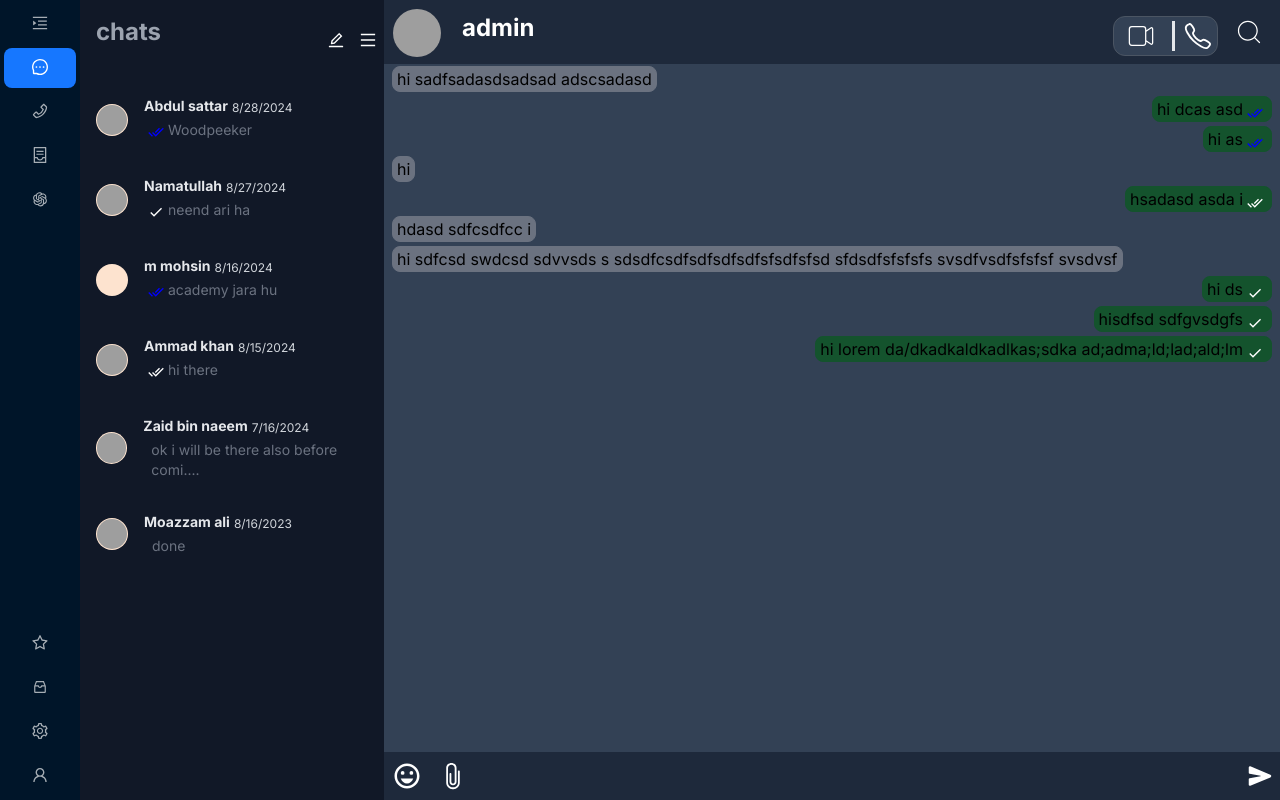
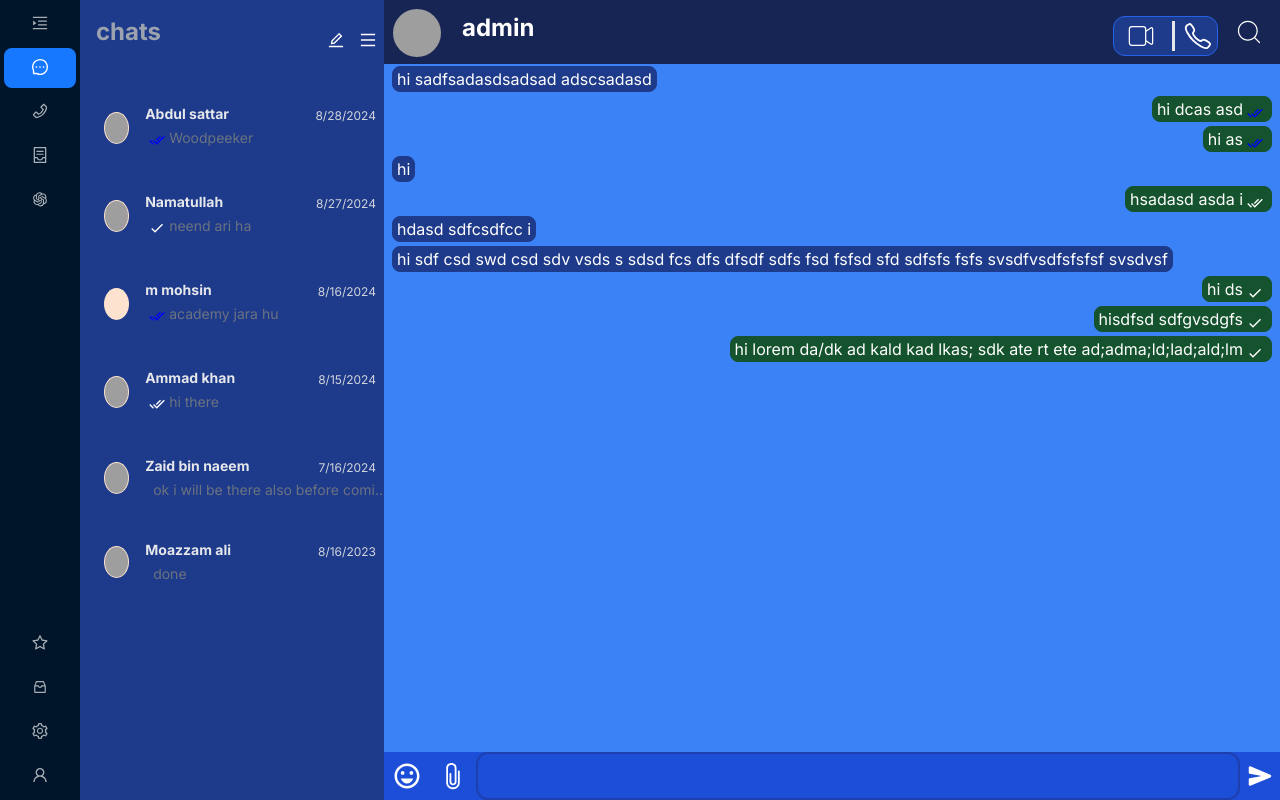
Before and after one commit to MAmmaadTehseen/chatapp, a Next.js app: page / in a window 1280 px wide. Built offline with nearby package versions, Linux system fonts and the light colour scheme; grey boxes are pictures that could not be loaded.

Commit message:
resposiveness

```diff
--- a/src/app/components/chatBox.tsx
+++ b/src/app/components/chatBox.tsx
@@ -41,7 +41,7 @@ const msg = [
     },
     {
         id: 7,
-        text: 'hi sdfcsd swdcsd sdvvsds s sdsdfcsdfsdfsdfsdfsfsdfsfsd sfdsdfsfsfsfs svsdfvsdfsfsfsf svsdvsf',
+        text: 'hi sdf csd swd csd sdv vsds s sdsd fcs dfs dfsdf sdfs fsd fsfsd sfd sdfsfs fsfs svsdfvsdfsfsfsf svsdvsf',
         status: 'recived',
         timestamp: new Date(),
     },
@@ -59,7 +59,7 @@ const msg = [
     },
     {
         id: 10,
-        text: 'hi lorem da/dkadkaldkadlkas;sdka ad;adma;ld;lad;ald;lm',
+        text: 'hi lorem da/dk ad kald kad lkas; sdk ate rt ete ad;adma;ld;lad;ald;lm',
         status: 'sent',
         timestamp: new Date(),
     }
@@ -72,11 +72,11 @@ const user = [{
 
 export default function chatBox() {
     return (
-        <div className='bg-slate-800 h-screen flex flex-col justify-between'>
+        <div className='bg-blue-950 h-screen flex flex-col justify-between'>
             <div className=''>
                 <ChatBoxhead user={user} />
             </div>
-            <div className='bg-slate-700 grow'>
+            <div className='bg-blue-500 grow'>
                 <ChatBoxMain msg={msg} />
             </div>
             <div >
--- a/src/app/components/chatBoxFooter.tsx
+++ b/src/app/components/chatBoxFooter.tsx
@@ -5,10 +5,10 @@ import { IoSend } from "react-icons/io5";
 
 export default function chatBoxFooter() {
     return (
-        <div className='h-12 flex bg-slate-800 '>
+        <div className='h-12 flex bg-blue-700 '>
             <button> <MdOutlineEmojiEmotions className='text-3xl m-2 text-white' /></button>
             <button><IoIosAttach className='text-3xl m-2 text-white' /></button>
-            <input className='w-full bg-slate-800 p-2 focus:outline-0 hover:bg-gray-700 text-white' type='text' />
+            <input className='w-full bg-blue-700 border-blue-800 border-2 rounded-xl p-2 focus:outline-0 hover:bg-blue-800 focus:bg-blue-800 text-white' type='text' />
             <button className=''><IoSend className='m-2 text-2xl text-white' /></button>
         </div>
     )
--- a/src/app/components/chatBoxHeader.tsx
+++ b/src/app/components/chatBoxHeader.tsx
@@ -15,7 +15,7 @@ export default function chatBoxhead(props: any) {
                 {user[0].name}
             </div>
             <div className='flex'>
-                <div className='flex  my-4 h-10  bg-slate-700 rounded-xl p-1 border border-gray-600'>
+                <div className='flex  my-4 h-10  bg-blue-900 rounded-xl p-1 border border-blue-600'>
                     <button> <CiVideoOn className=' mx-2 text-3xl text-white' /></button>
                     <div className='border mx-2 border-l-2'></div>
                     <button><IoCallOutline className=' text-3xl text-white' /></button>
--- a/src/app/components/chatBoxMain.tsx
+++ b/src/app/components/chatBoxMain.tsx
@@ -16,7 +16,7 @@ export default function chatBoxMain(props: any) {
                             {
                                 msg.status != "recived" &&
                                 <div className='flex justify-end '>
-                                    <div className={`flex border border-green-900 rounded-lg w-fit px-1 m-0.5 mx-2  ${msg.status === "recived" ? "bg-gray-500" : "bg-green-900"}  `}>
+                                    <div className={`flex border text-white border-green-900 rounded-lg w-fit px-1 m-0.5 mx-2  ${msg.status === "recived" ? "bg-gray-500" : "bg-green-900"}  `}>
                                         <div className=''> {msg.text}</div>
                                         <div className='px-1 flex justify-end items-end'>{msg.status === 'sent' ? <MdDone color="white" /> : msg.status === 'delivered' ? <MdDoneAll color="white" /> : msg.status === 'read' ? <MdDoneAll color="blue" /> : ""}</div>
                                     </div>
@@ -25,7 +25,7 @@ export default function chatBoxMain(props: any) {
                             {
                                 msg.status == "recived" &&
                                 <div className='flex justify-start '>
-                                    <div className={` border border-gray-500 rounded-lg w-fit px-1 m-0.5 mx-2  ${msg.status === "recived" ? "bg-gray-500" : "bg-green-600"}  `}>
+                                    <div className={`text-white border border-blue-900 rounded-lg w-fit px-1 m-0.5 mx-2  ${msg.status === "recived" ? "bg-blue-900" : "bg-green-600"}  `}>
                                         <div className=''> {msg.text}</div>
                                         <div className='px-1 flex justify-end items-end'>{msg.status === 'sent' ? <MdDone color="white" /> : msg.status === 'delivered' ? <MdDoneAll color="white" /> : msg.status === 'read' ? <MdDoneAll color="blue" /> : ""}</div>
                                     </div>
--- a/src/app/components/chatMenu.tsx
+++ b/src/app/components/chatMenu.tsx
@@ -65,7 +65,7 @@ const chats = [
 ]
 export default function chatMenu() {
     return (
-        <div className='w-80 bg-gray-900 h-screen'>
+        <div className='w-full sm:w-80 bg-blue-900 h-screen'>
 
             <header className='flex justify-between'>
                 <div>
@@ -96,12 +96,13 @@ export default function chatMenu() {
 
 
                         return (
-                            <div key={chat.userID} className='flex items-center p-4 hover:bg-gray-800'>
+                            <div key={chat.userID} className='flex items-center p-4 w-full hover:bg-gray-800  border-b-gray-300 m-2 min-w-72 '>
                                 <Avatar style={{ backgroundColor: '#fde3cf', color: '#f56a00' }} src={chat.image && <img src={chat.image} />} alt={chat.user[0].toUpperCase()} />
-                                <div className='ml-4'>
-                                    <div className='flex justify-stretch'>
+                                <div className='ml-4  w-full sm:w-80 '>
+                                    <div className='flex  justify-between '>
                                         <h2 className='text-sm text-gray-200 font-bold'>{chat.user}</h2>
-                                        <p className='text-xs text-gray-300 p-1'>{getDateOrDay(chat.timestamp)}</p>
+
+                                        <p className='text-xs  text-gray-300 p-1 mx-3 '>{getDateOrDay(chat.timestamp)}</p>
                                     </div>
                                     <div className={'flex flex-row justify-start'}>
                                         <div className={`p-1 `}>{chat.status === 'sent' ? <MdDone color="white" /> : chat.status === 'delivered' ? <MdDoneAll color="white" /> : chat.status === 'read' ? <MdDoneAll color="blue" /> : ""}</div>
--- a/src/app/page.tsx
+++ b/src/app/page.tsx
@@ -3,16 +3,17 @@ import Sidebar from "./components/sidebar";
 import ChatMenu from "./components/chatMenu";
 import ChatBox from "./components/chatBox";
 export default function Home() {
+  console.log("23")
   return (
    <>
      <div className="flex flex-row">
-        <div className="z-50">
+        <div className="z-50 ">
           <Sidebar />
         </div>
-        <div className="fixed left-20 w-11/12">
+        <div className="sm:fixed sm:left-20  sm:w-auto  sm:block   fixed left-20  w-5/6 ">
           <ChatMenu />
         </div>
-        <div className="fixed right-0 left-96 w-auto">
+        <div className="sm:fixed sm:right-0 sm:left-96 sm:w-auto hidden sm:block ">
           <ChatBox />
         </div>
       </div>
```
